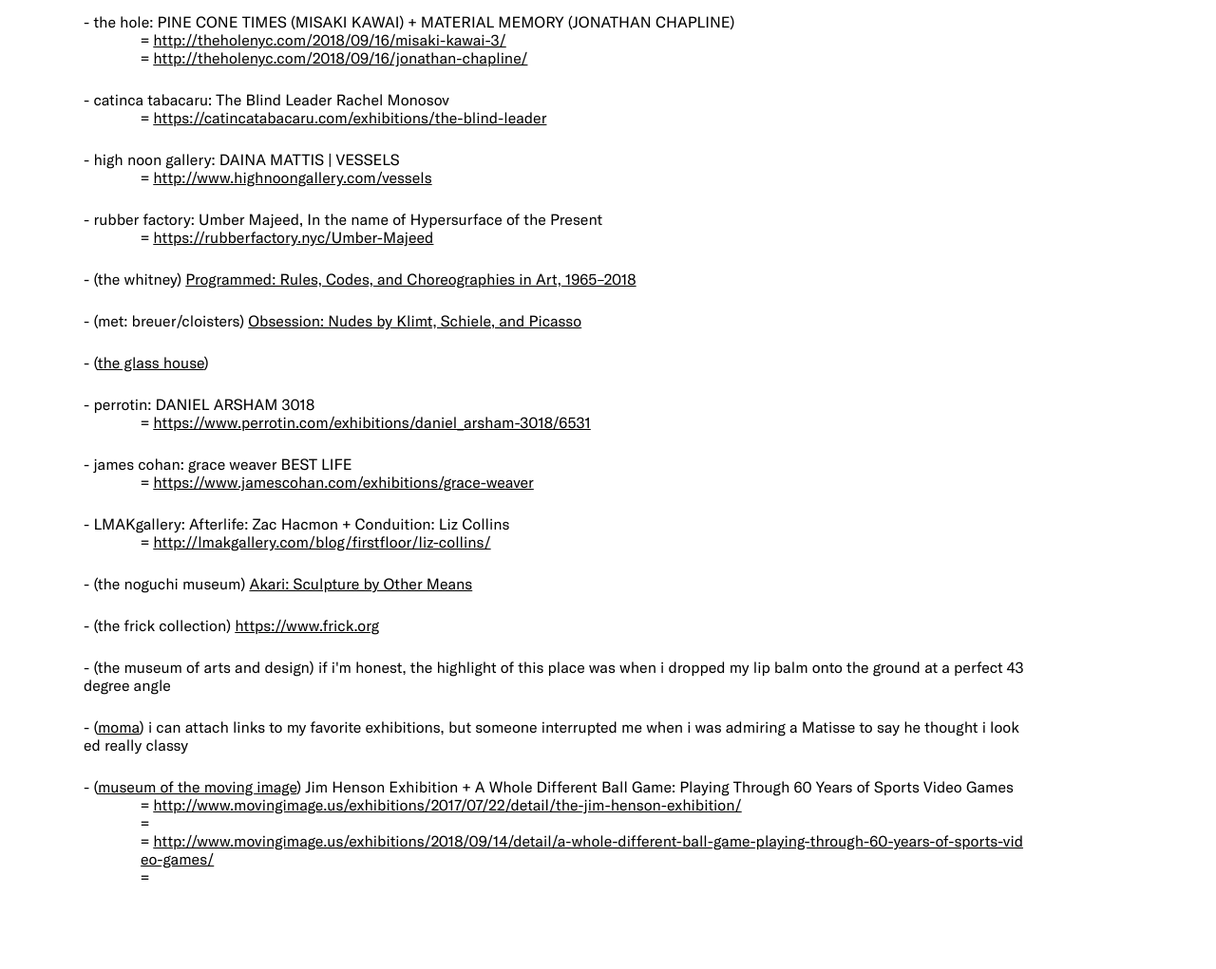
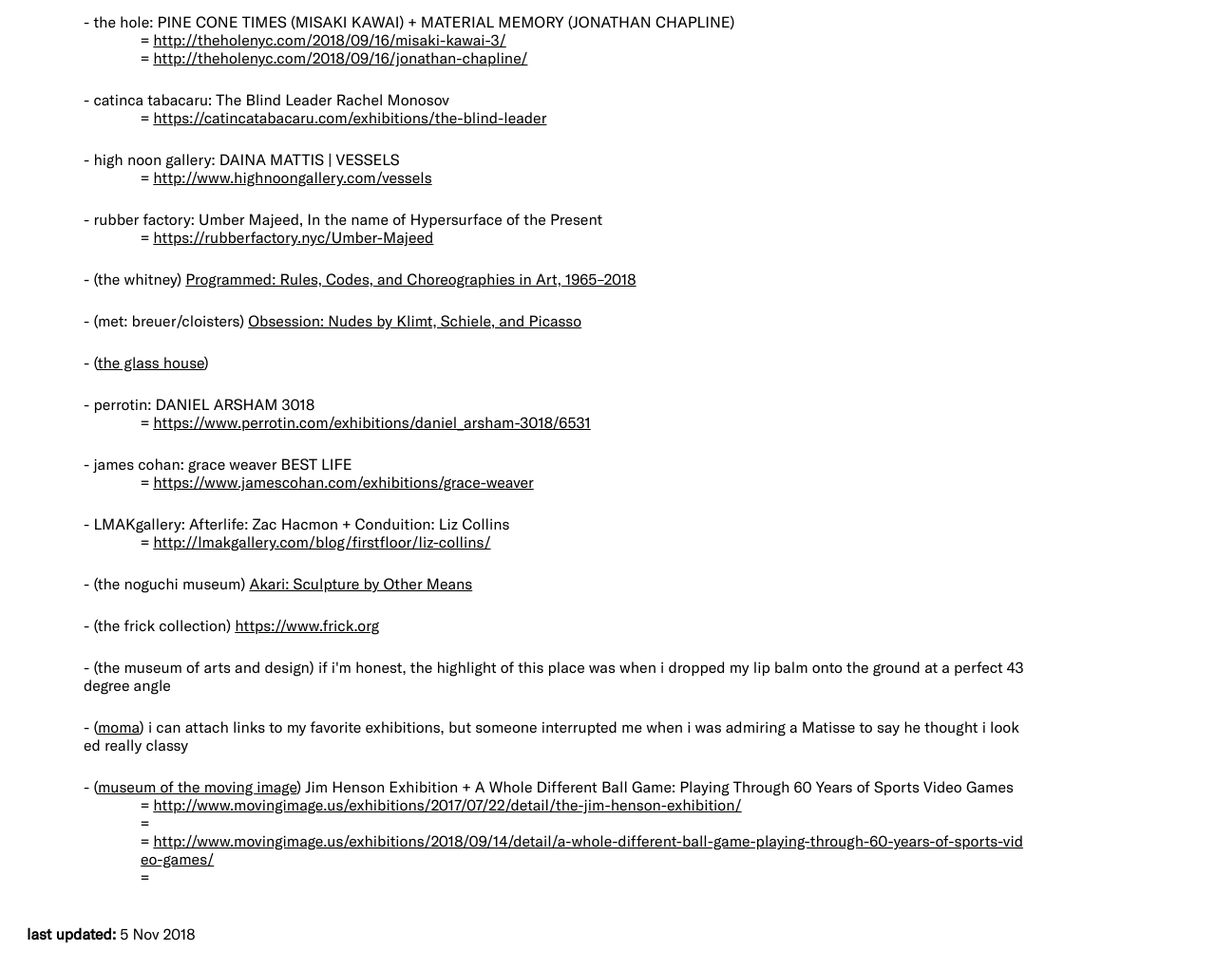
Before and after one commit to skinsshark/nycg, a plain HTML site: page index.html in a window 1280 px wide. Shown: the part 68-1089 px from the top of the page at 95% size. Drawn offline with Linux system fonts and the light colour scheme; a web font is replaced by a local one.

Commit message:
add footer for last updated

```diff
--- a/index.html
+++ b/index.html
@@ -118,5 +118,10 @@
       </ul>
     </li>
   </ul>
+
+  <footer>
+    <b>last updated: </b>
+    5 Nov 2018
+  </footer>
 </body>
 </html>
```
